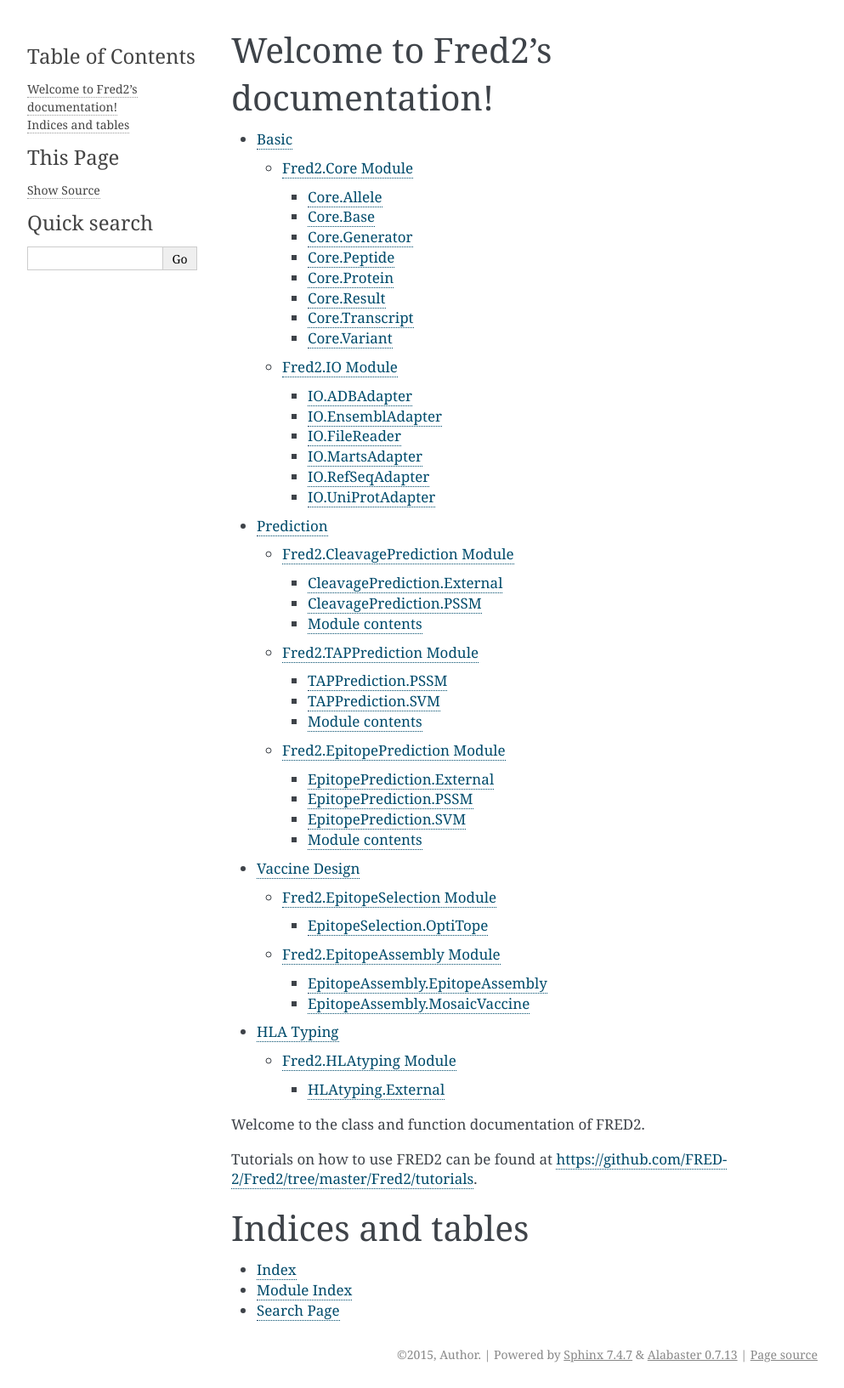
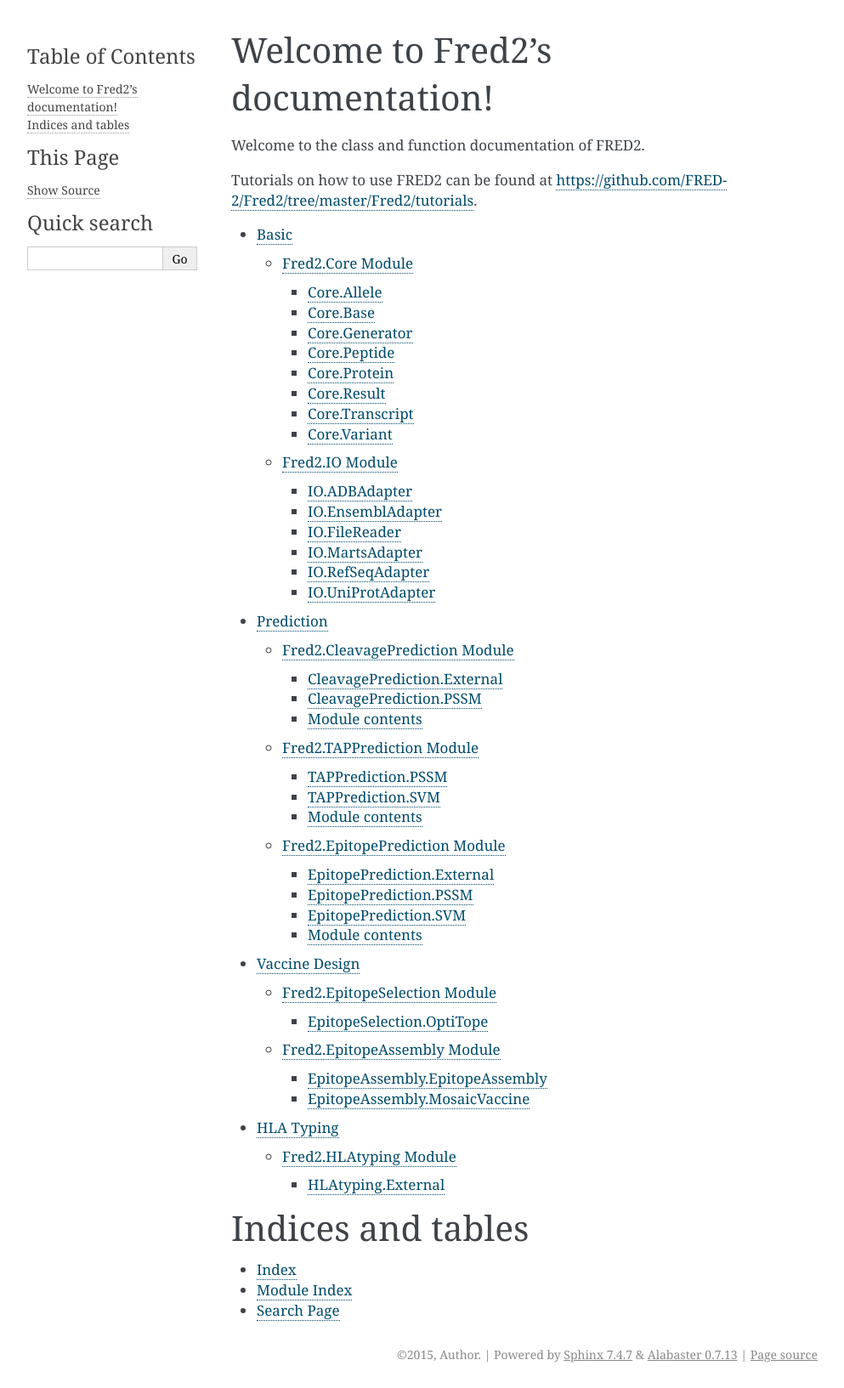
Before and after one commit to FRED-2/Fred2, a Sphinx documentation site: the page built from Fred2/doc/index.rst, in a window 1280 px wide. Shown: the whole page at 85% size, without its empty margins (148-1141 px from the left). Built offline with Sphinx 7.4.7, drawn with Linux system fonts in a browser that asks for light colours.

Commit message:
[DOC] Oder of text changed

```diff
--- a/Fred2/doc/index.rst
+++ b/Fred2/doc/index.rst
@@ -6,14 +6,16 @@
 Welcome to Fred2's documentation!
 =================================
 
+Welcome to the class and function documentation of FRED2.
+
+Tutorials on how to use FRED2 can be found at https://github.com/FRED-2/Fred2/tree/master/Fred2/tutorials.
+
 .. toctree::
    :maxdepth: 4
 
    Fred2
 
-Welcome to the class and function documentation of FRED2.
 
-Tutorials on how to use FRED2 can be found at https://github.com/FRED-2/Fred2/tree/master/Fred2/tutorials.
 
 Indices and tables
 ==================
```
